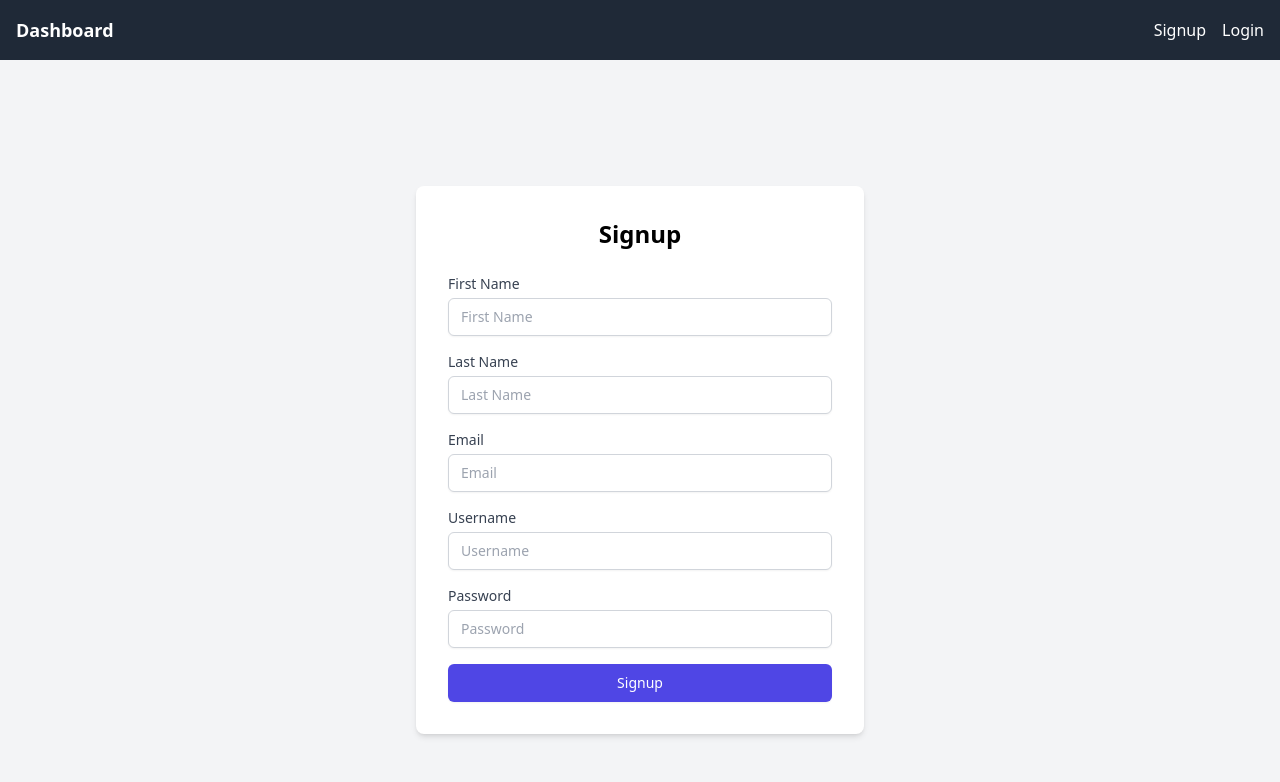
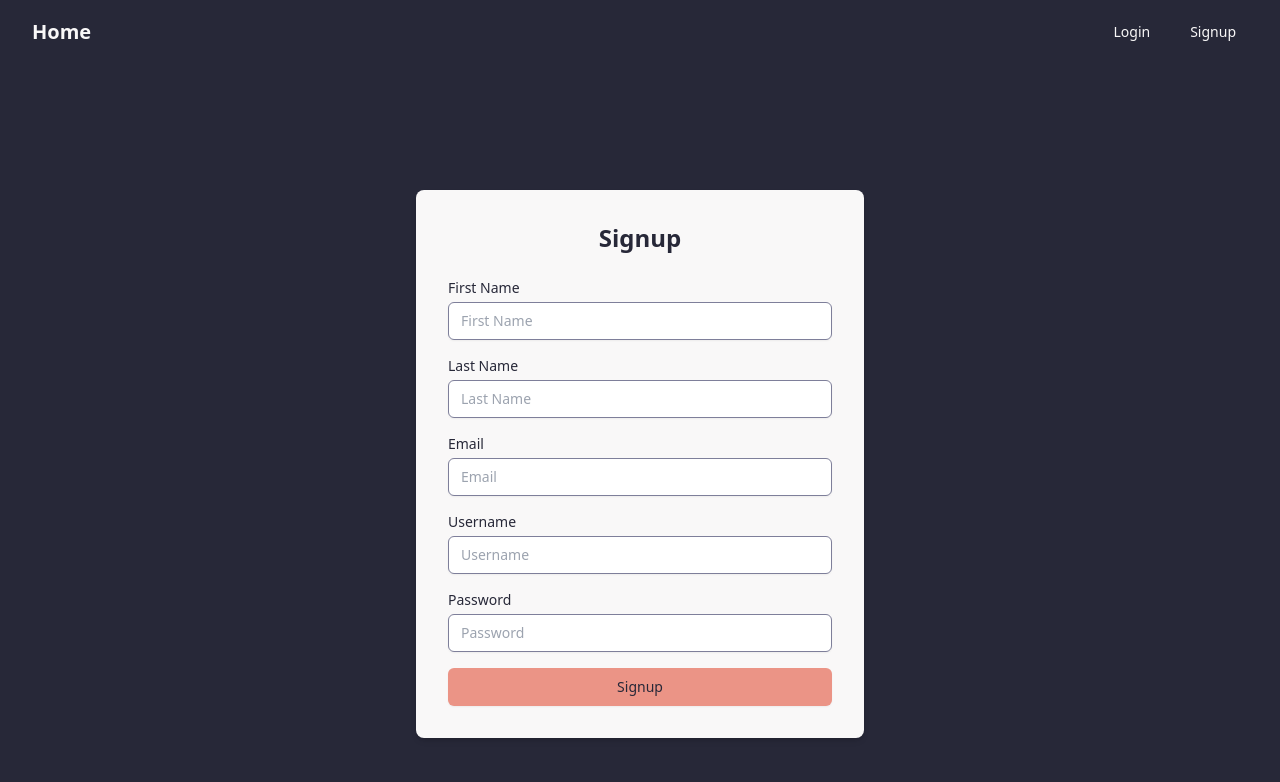
Before and after one commit to craig91/PeerTrainingWeb, a React (Vite) app in the folder client/: page /signup in a window 1280 px wide. Shown: the top 782 px of the page. Built offline with nearby package versions, Linux system fonts and the light colour scheme.

Commit message:
chore: Added contrasting styles to each page

```diff
--- a/client/src/App.jsx
+++ b/client/src/App.jsx
@@ -11,7 +11,7 @@ function App() {
   return (
     <Router>
       <div className="App">
-        <Navbar user={user} />
+        <Navbar user={user} setUser={setUser}/>
         <Routes>
           <Route path="/" element={<Dashboard user={user} />} />
           <Route path="/dashboard" element={<Dashboard user={user} />} />
--- a/client/src/components/Navbar.jsx
+++ b/client/src/components/Navbar.jsx
@@ -1,17 +1,40 @@
 import React from 'react';
-import { Link } from 'react-router-dom';
+import { Link, useNavigate } from 'react-router-dom';
 
-function Navbar({ user }) {
+function Navbar({ user, setUser }) {
+  const navigate = useNavigate();
+
+  const handleLogout = () => {
+    setUser(null);
+    localStorage.removeItem('token');
+    navigate('/login');
+  };
+
   return (
-    <nav className="bg-gray-800 p-4">
-      <div className="container mx-auto flex justify-between items-center">
-        <div className="text-white text-lg font-bold">
-          <Link to="/">Dashboard</Link>
-        </div>
-        <div className="space-x-4">
-          <Link to="/signup" className="text-white">Signup</Link>
-          <Link to="/login" className="text-white">Login</Link>
-          {user && <span className="text-white">Welcome, {user.username}!</span>}
+    <nav className="bg-[#272838] shadow-md">
+      <div className="max-w-7xl mx-auto px-4 sm:px-6 lg:px-8">
+        <div className="flex justify-between h-16">
+          <div className="flex items-center">
+            <Link to="/" className="text-[#F9F8F8] text-xl font-bold">Home</Link>
+          </div>
+          <div className="flex items-center space-x-4">
+            {user ? (
+              <>
+                <span className="text-[#F9F8F8]">Welcome, {user.username}</span>
+                <button
+                  onClick={handleLogout}
+                  className="bg-[#EB9486] text-[#272838] px-3 py-2 rounded-md text-sm font-medium hover:bg-[#F3DE8A]"
+                >
+                  Logout
+                </button>
+              </>
+            ) : (
+              <>
+                <Link to="/login" className="text-[#F9F8F8] px-3 py-2 rounded-md text-sm font-medium hover:bg-[#7E7F9A]">Login</Link>
+                <Link to="/signup" className="text-[#F9F8F8] px-3 py-2 rounded-md text-sm font-medium hover:bg-[#7E7F9A]">Signup</Link>
+              </>
+            )}
+          </div>
         </div>
       </div>
     </nav>
--- a/client/src/pages/Login.jsx
+++ b/client/src/pages/Login.jsx
@@ -42,12 +42,12 @@ function Login({ setUser }) {
   };
 
   return (
-    <div className="flex items-center justify-center min-h-screen bg-gray-100">
-      <div className="bg-white p-8 rounded-lg shadow-md w-full max-w-md">
-        <h2 className="text-2xl font-bold mb-6 text-center">Login</h2>
+    <div className="flex items-center justify-center min-h-screen bg-[#272838]">
+      <div className="bg-[#F9F8F8] p-8 rounded-lg shadow-md w-full max-w-md">
+        <h2 className="text-2xl font-bold mb-6 text-center text-[#272838]">Login</h2>
         <form onSubmit={handleSubmit} className="space-y-4">
           <div>
-            <label htmlFor="username" className="block text-sm font-medium text-gray-700">Username</label>
+            <label htmlFor="username" className="block text-sm font-medium text-[#272838]">Username</label>
             <input
               type="text"
               name="username"
@@ -56,11 +56,11 @@ function Login({ setUser }) {
               value={loginData.username}
               onChange={handleChange}
               required
-              className="mt-1 block w-full px-3 py-2 border border-gray-300 rounded-md shadow-sm focus:outline-none focus:ring-indigo-500 focus:border-indigo-500 sm:text-sm"
+              className="mt-1 block w-full px-3 py-2 border border-[#7E7F9A] rounded-md shadow-sm focus:outline-none focus:ring-[#F3DE8A] focus:border-[#F3DE8A] sm:text-sm"
             />
           </div>
           <div>
-            <label htmlFor="password" className="block text-sm font-medium text-gray-700">Password</label>
+            <label htmlFor="password" className="block text-sm font-medium text-[#272838]">Password</label>
             <input
               type="password"
               name="password"
@@ -69,13 +69,13 @@ function Login({ setUser }) {
               value={loginData.password}
               onChange={handleChange}
               required
-              className="mt-1 block w-full px-3 py-2 border border-gray-300 rounded-md shadow-sm focus:outline-none focus:ring-indigo-500 focus:border-indigo-500 sm:text-sm"
+              className="mt-1 block w-full px-3 py-2 border border-[#7E7F9A] rounded-md shadow-sm focus:outline-none focus:ring-[#F3DE8A] focus:border-[#F3DE8A] sm:text-sm"
             />
           </div>
           <div>
             <button
               type="submit"
-              className="w-full flex justify-center py-2 px-4 border border-transparent rounded-md shadow-sm text-sm font-medium text-white bg-indigo-600 hover:bg-indigo-700 focus:outline-none focus:ring-2 focus:ring-offset-2 focus:ring-indigo-500"
+              className="w-full flex justify-center py-2 px-4 border border-transparent rounded-md shadow-sm text-sm font-medium text-[#272838] bg-[#EB9486] hover:bg-[#F3DE8A] focus:outline-none focus:ring-2 focus:ring-offset-2 focus:ring-[#F3DE8A]"
             >
               Login
             </button>
--- a/client/src/pages/SignUp.jsx
+++ b/client/src/pages/SignUp.jsx
@@ -38,12 +38,12 @@ function Signup() {
 
 
     return (
-      <div className="flex items-center justify-center min-h-screen bg-gray-100">
-        <div className="bg-white p-8 rounded-lg shadow-md w-full max-w-md">
-          <h2 className="text-2xl font-bold mb-6 text-center">Signup</h2>
+      <div className="flex items-center justify-center min-h-screen bg-[#272838]">
+        <div className="bg-[#F9F8F8] p-8 rounded-lg shadow-md w-full max-w-md">
+          <h2 className="text-2xl font-bold mb-6 text-center text-[#272838]">Signup</h2>
           <form onSubmit={handleSubmit} className="space-y-4">
             <div>
-              <label htmlFor="first_name" className="block text-sm font-medium text-gray-700">First Name</label>
+              <label htmlFor="first_name" className="block text-sm font-medium text-[#272838]">First Name</label>
               <input
                 type="text"
                 name="first_name"
@@ -52,11 +52,11 @@ function Signup() {
                 value={formData.first_name}
                 onChange={handleChange}
                 required
-                className="mt-1 block w-full px-3 py-2 border border-gray-300 rounded-md shadow-sm focus:outline-none focus:ring-indigo-500 focus:border-indigo-500 sm:text-sm"
+                className="mt-1 block w-full px-3 py-2 border border-[#7E7F9A] rounded-md shadow-sm focus:outline-none focus:ring-[#F3DE8A] focus:border-[#F3DE8A] sm:text-sm"
               />
             </div>
             <div>
-              <label htmlFor="last_name" className="block text-sm font-medium text-gray-700">Last Name</label>
+              <label htmlFor="last_name" className="block text-sm font-medium text-[#272838]">Last Name</label>
               <input
                 type="text"
                 name="last_name"
@@ -65,11 +65,11 @@ function Signup() {
                 value={formData.last_name}
                 onChange={handleChange}
                 required
-                className="mt-1 block w-full px-3 py-2 border border-gray-300 rounded-md shadow-sm focus:outline-none focus:ring-indigo-500 focus:border-indigo-500 sm:text-sm"
+                className="mt-1 block w-full px-3 py-2 border border-[#7E7F9A] rounded-md shadow-sm focus:outline-none focus:ring-[#F3DE8A] focus:border-[#F3DE8A] sm:text-sm"
               />
             </div>
             <div>
-              <label htmlFor="email" className="block text-sm font-medium text-gray-700">Email</label>
+              <label htmlFor="email" className="block text-sm font-medium text-[#272838]">Email</label>
               <input
                 type="email"
                 name="email"
@@ -78,11 +78,11 @@ function Signup() {
                 value={formData.email}
                 onChange={handleChange}
                 required
-                className="mt-1 block w-full px-3 py-2 border border-gray-300 rounded-md shadow-sm focus:outline-none focus:ring-indigo-500 focus:border-indigo-500 sm:text-sm"
+                className="mt-1 block w-full px-3 py-2 border border-[#7E7F9A] rounded-md shadow-sm focus:outline-none focus:ring-[#F3DE8A] focus:border-[#F3DE8A] sm:text-sm"
               />
             </div>
             <div>
-              <label htmlFor="username" className="block text-sm font-medium text-gray-700">Username</label>
+              <label htmlFor="username" className="block text-sm font-medium text-[#272838]">Username</label>
               <input
                 type="text"
                 name="username"
@@ -91,11 +91,11 @@ function Signup() {
                 value={formData.username}
                 onChange={handleChange}
                 required
-                className="mt-1 block w-full px-3 py-2 border border-gray-300 rounded-md shadow-sm focus:outline-none focus:ring-indigo-500 focus:border-indigo-500 sm:text-sm"
+                className="mt-1 block w-full px-3 py-2 border border-[#7E7F9A] rounded-md shadow-sm focus:outline-none focus:ring-[#F3DE8A] focus:border-[#F3DE8A] sm:text-sm"
               />
             </div>
             <div>
-              <label htmlFor="password" className="block text-sm font-medium text-gray-700">Password</label>
+              <label htmlFor="password" className="block text-sm font-medium text-[#272838]">Password</label>
               <input
                 type="password"
                 name="password"
@@ -104,13 +104,13 @@ function Signup() {
                 value={formData.password}
                 onChange={handleChange}
                 required
-                className="mt-1 block w-full px-3 py-2 border border-gray-300 rounded-md shadow-sm focus:outline-none focus:ring-indigo-500 focus:border-indigo-500 sm:text-sm"
+                className="mt-1 block w-full px-3 py-2 border border-[#7E7F9A] rounded-md shadow-sm focus:outline-none focus:ring-[#F3DE8A] focus:border-[#F3DE8A] sm:text-sm"
               />
             </div>
             <div>
               <button
                 type="submit"
-                className="w-full flex justify-center py-2 px-4 border border-transparent rounded-md shadow-sm text-sm font-medium text-white bg-indigo-600 hover:bg-indigo-700 focus:outline-none focus:ring-2 focus:ring-offset-2 focus:ring-indigo-500"
+                className="w-full flex justify-center py-2 px-4 border border-transparent rounded-md shadow-sm text-sm font-medium text-[#272838] bg-[#EB9486] hover:bg-[#F3DE8A] focus:outline-none focus:ring-2 focus:ring-offset-2 focus:ring-[#F3DE8A]"
               >
                 Signup
               </button>
```
